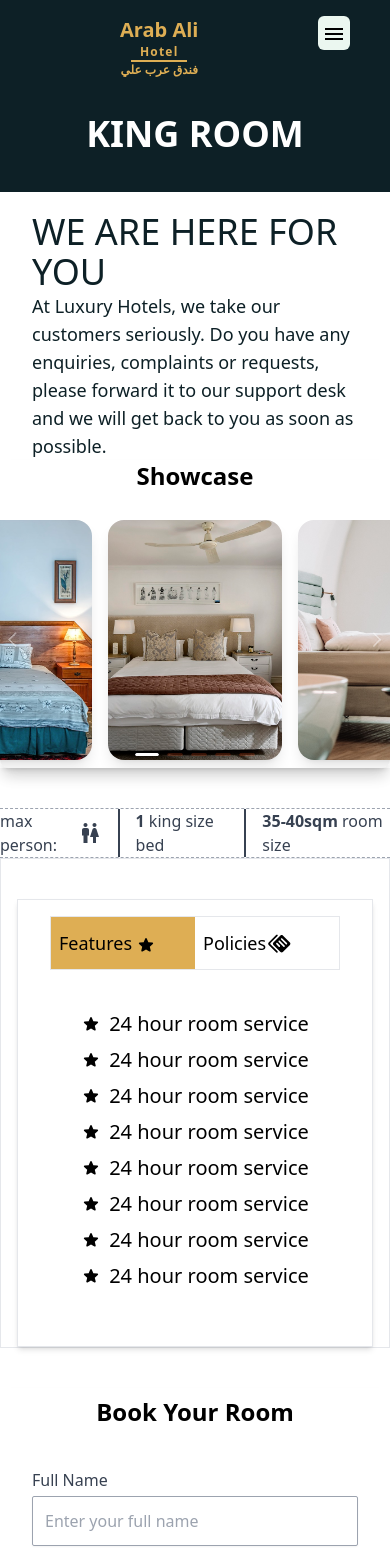
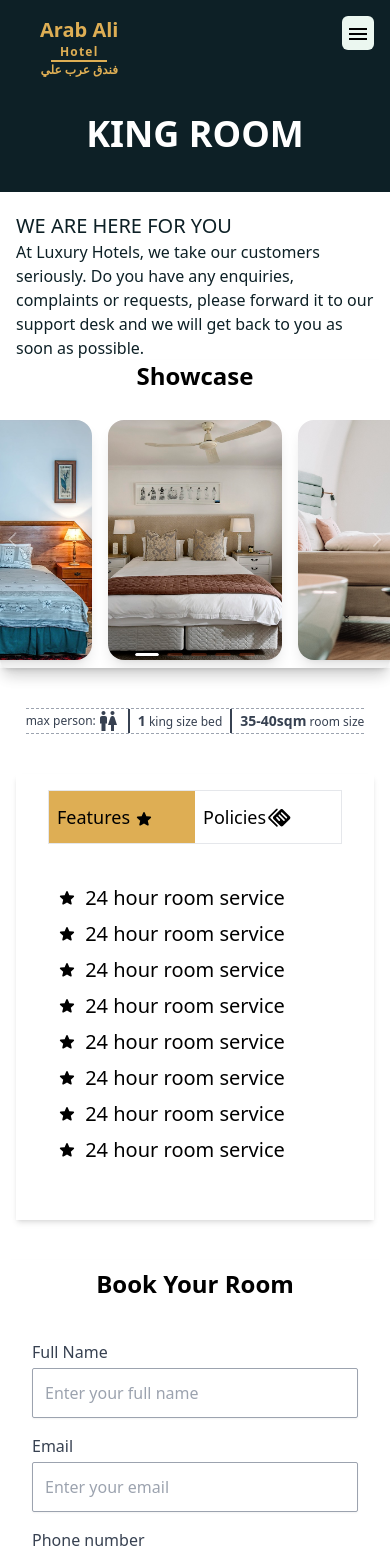
Before and after one commit to Ashenafimekit/AAH, a React (Vite) app: page /room-detail/King in a window 390 px wide. Shown: the top 1554 px of the page. Built offline with nearby package versions, Linux system fonts and the light colour scheme.

Commit message:
small screens handled

```diff
--- a/src/Components/AdminRoom.jsx
+++ b/src/Components/AdminRoom.jsx
@@ -122,6 +122,7 @@ const AdminRoom = () => {
           message={alert.message}
           type={alert.type}
           onClose={() => setAlert(null)}
+          onHandleClose={()=>setAlert(null)}
         />
       )}
 
--- a/src/Components/Header2.jsx
+++ b/src/Components/Header2.jsx
@@ -13,13 +13,13 @@ function Header2(props) {
   return (
     <div className="bg-[#0d2026] h-48 md:h-72">
       <div className="flex flex-row gap-5 items-start justify-between">
-        <div className="py-2 px-10 sm:py-2 sm:px-10 md:py-2 ml-20 mt-2 md:px-10 flex flex-col items-center font-bold text-[#deae54] hover:cursor-pointer">
+        <div className="py-2 sm:py-2 px-0 sm:px-10 md:py-2 ml-10 mt-2 md:px-10 flex flex-col items-center font-bold text-[#deae54] hover:cursor-pointer">
           <h1 className="text-[#deae54] text-xl">Arab Ali</h1>
           <h1 className="text-xs text-[#deae54] tracking-widest">Hotel</h1>
           <hr className="border border-[#deae54] w-14 text-xs" />
           <h1 className="text-xs text-[#deae54]">فندق عرب علي</h1>
         </div>
-        <div className="flex flex-row gap-3 items-center ml-auto mr-10">
+        <div className="flex flex-row gap-3 items-center ml-auto mr-4">
           <div className="md:hidden">
             <button
               onClick={toggleMenu}
--- a/src/Components/roomClicked/Body.jsx
+++ b/src/Components/roomClicked/Body.jsx
@@ -7,7 +7,7 @@ import AddBoxRoundedIcon from "@mui/icons-material/AddBoxRounded";
 import IndeterminateCheckBoxRoundedIcon from "@mui/icons-material/IndeterminateCheckBoxRounded";
 import BookingForm from "./BookingForm";
 
-function Body({roomTypeF}) {
+function Body({ roomTypeF }) {
   const [selectedTab, setSelectedTab] = useState("Features");
   const [isView, setView] = useState([false, false, true, true, true]);
 
@@ -19,11 +19,11 @@ function Body({roomTypeF}) {
     <div>
       <div className="w-full max-w-[100%] sm:max-w-[700px] md:max-w-[1000px] lg:max-w-[1100px] xl:max-w-[1200px] mx-auto">
         <div className="flex">
-          <div className="flex flex-col px-8 lg:p-2">
-            <h2 className="text-4xl lg:text-5xl text-[#0d2026]">
+          <div className="flex flex-col px-4 lg:p-2">
+            <h2 className="text-xl sm:text-3xl text-[#0d2026]">
               WE ARE HERE FOR YOU
             </h2>
-            <p className="text-lg text-[#0d2026]">
+            <p className="text-md sm:text-lg text-[#0d2026]">
               At Luxury Hotels, we take our customers seriously. Do you have any
               enquiries, complaints or requests, please forward it to our
               support desk and we will get back to you as soon as possible.
@@ -34,19 +34,21 @@ function Body({roomTypeF}) {
         <Carusel_Comp />
         <div className="flex justify-center mt-10">
           <div className="border-t border-b border-dashed border-gray-400">
-            <div className="flex divide-x-[2px] divide-gray-700 text-gray-700">
-              <div className="flex items-center space-x-1 pr-4">
+            <div className="flex divide-x-[2px] divide-gray-700 text-gray-700 sm:text-base text-xs">
+              <div className="flex items-center sm:space-x-2 pr-2 sm:pr-6">
                 <span>max person:</span>
-                <WcIcon />
+                <WcIcon className="w-4 h-4 sm:w-6 sm:h-6" />
               </div>
-              <div className="flex items-center space-x-1 px-4">
+              <div className="flex items-center sm:space-x-2 px-2 sm:px-6">
                 <span>
-                  <strong>1</strong> king size bed
+                  <strong className="text-sm sm:text-base">1</strong> king size
+                  bed
                 </span>
               </div>
-              <div className="flex items-center space-x-1 pl-4">
+              <div className="flex items-center sm:space-x-2 pl-2 sm:pl-6">
                 <span>
-                  <strong>35-40sqm</strong> room size
+                  <strong className="text-sm sm:text-base">35-40sqm</strong>{" "}
+                  room size
                 </span>
               </div>
             </div>
@@ -54,8 +56,8 @@ function Body({roomTypeF}) {
         </div>
 
         {/* start of content */}
-        <div className="max-w-[1100px] border px-4 md:p">
-          <div className="w-full md:w-2/3 max-h-[500px] shadow-md ml md:ml-2 mt-10 border p-4">
+        <div className="max-w-[1100px] px-4 md:p">
+          <div className="w-full md:w-2/3 max-h-[500px] shadow-md ml md:ml-2 mt-10 p-4">
             <div className="flex flex-row justify-center mx-4 sm:mx-2 md:mx-24 border">
               <div
                 className={`w-full flex justify-start px-2 sm:px-4 py-3 cursor-pointer ${
@@ -94,7 +96,7 @@ function Body({roomTypeF}) {
               </div>
             </div>
 
-            <div className="flex m-10 h-full">
+            <div className="flex m-10 h-full -ml-2 sm:ml-2">
               {selectedTab === "Features" ? (
                 <div className="flex flex-row flex-wrap md:flex-nowrap justify-center gap-x-8 gap-y-2">
                   {/* Column 1 */}
@@ -103,7 +105,12 @@ function Body({roomTypeF}) {
                       .fill("24 hour room service")
                       .map((item, index) => (
                         <div className="flex items-center gap-2" key={index}>
-                          <StarRoundedIcon sx={{ fontSize: window.innerWidth < 768 ? "20px" : "24px" }} />
+                          <StarRoundedIcon
+                            sx={{
+                              fontSize:
+                                window.innerWidth < 768 ? "20px" : "24px",
+                            }}
+                          />
                           <span className="text-xl font-medium">{item}</span>
                         </div>
                       ))}
@@ -115,7 +122,12 @@ function Body({roomTypeF}) {
                       .fill("24 hour room service")
                       .map((item, index) => (
                         <div className="flex items-center gap-2" key={index}>
-                          <StarRoundedIcon sx={{ fontSize: window.innerWidth < 768 ? "20px" : "24px" }} />
+                          <StarRoundedIcon
+                            sx={{
+                              fontSize:
+                                window.innerWidth < 768 ? "20px" : "24px",
+                            }}
+                          />
                           <span className="text-xl font-medium">{item}</span>
                         </div>
                       ))}
```
